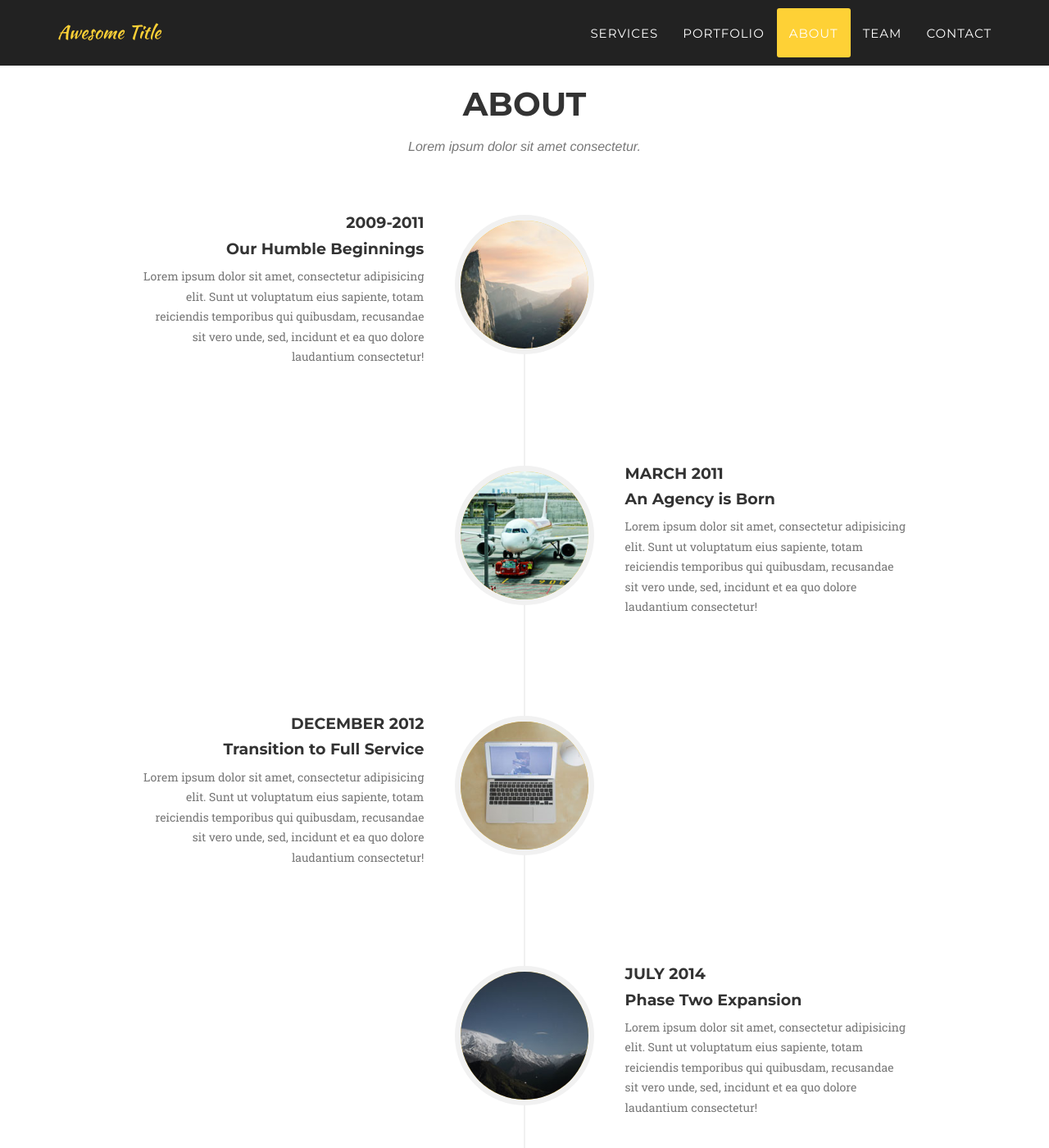
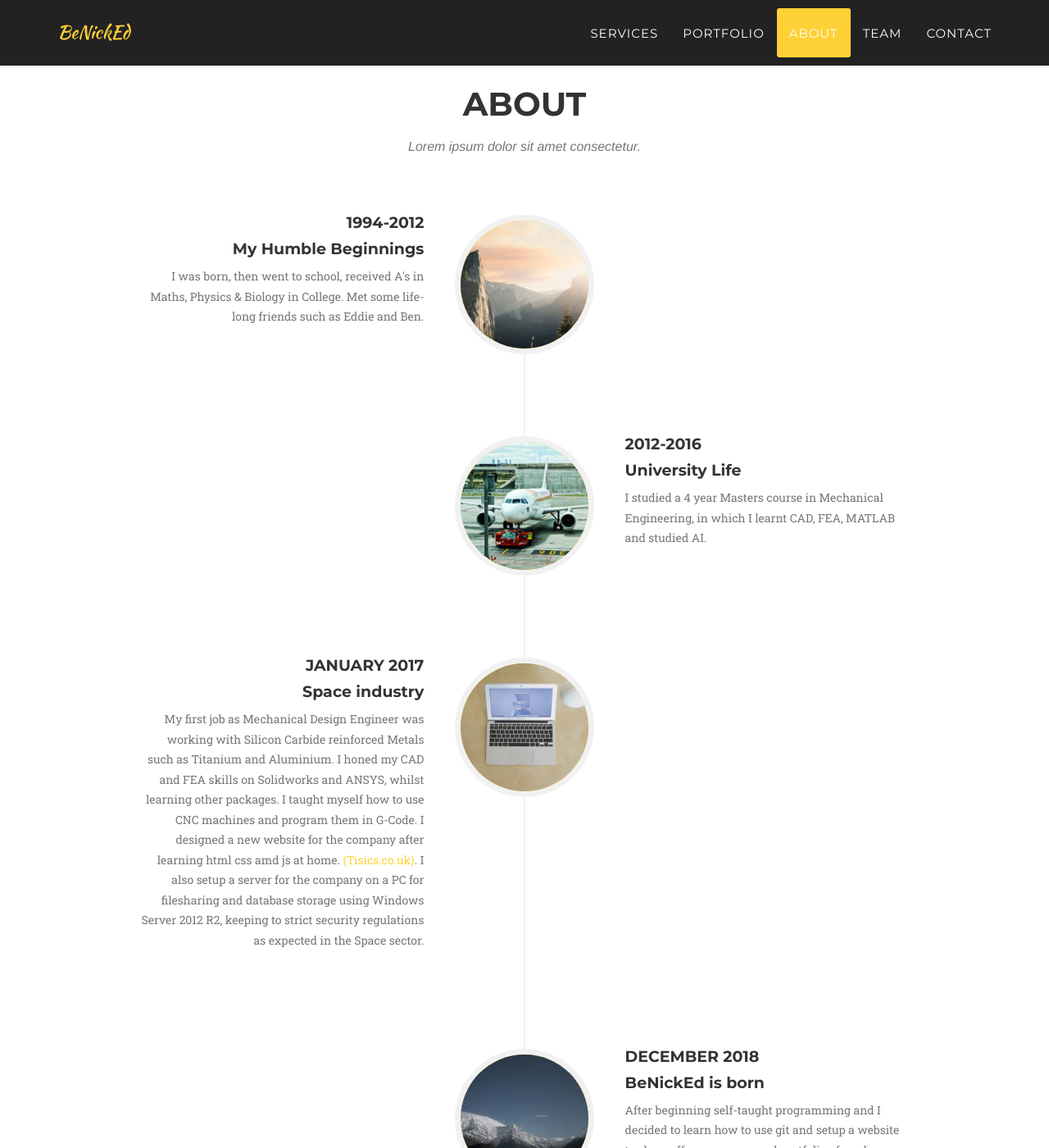
Before and after one commit to lilNickyg/NickGraham.github.io, a Jekyll site: the page built from index.html, in a window 1280 px wide and 1400 px high, scrolled down 2751 px. Shown: the whole window at 82% size. Built offline with Jekyll 4.4.1, drawn with Linux system fonts in a browser that asks for light colours; some web fonts are replaced; some of the changed text lies outside the part shown.

Commit message:
BeNickEd changes

```diff
--- a/_config.yml
+++ b/_config.yml
@@ -2,16 +2,16 @@ url: https://lilNickyg.github.io
 baseurl: /lilNickyg.github.io/
 
 # Site settings
-title: Awesome Title
-email: your-email@domain.com
-description: "Write an awesome description for your new site here. You can edit this line in _config.yml. It will appear in your document head meta (for Google search results) and in your feed.xml site description."
+title: BeNickEd
+email: ilovehearthstone@hotmail.com
+description: "BeNickEd is a nameplace for Nick's projects and business ideas. Any exciting plans ideas and projects I'm working on will be posted here."
 
 
 # Team names, titles and social links
 people:
-- name: Kay Garland
+- name: Eddie Cheung
   pic: 1
-  position: Lead Designer
+  position: Accountant
   social:
     - title: twitter
       url: #
@@ -20,9 +20,9 @@ people:
     - title: stack-overflow
       url: #
 
-- name: Larry Parker
+- name: Nick Graham
   pic: 2
-  position: Lead Marketer
+  position: CEO & Design Engineer
   social:
     - title: twitter
       url: #
@@ -31,9 +31,9 @@ people:
     - title: linkedin
       url: #
 
-- name: Diana Petersen
+- name: Ben Youell
   pic: 3
-  position: Lead Developer
+  position: Lead Marketer
   social:
     - title: twitter
       url: #
@@ -45,20 +45,20 @@ people:
 # Social networks usernames (many more available: google-plus, flickr, dribbble, pinterest, instagram, tumblr, linkedin, etc.)
 social:
   - title: twitter
-    url: http://twitter.com/jekyllrb
+    url: http://twitter.com/
   - title: facebook
     url:
   - title: stack-overflow
-    url: http://stackoverflow.com/questions/tagged/jekyll
+    url: http://stackoverflow.com/
   - title: bitbucket
-    url: http://bitbucket.org/jekyll
+    url: http://bitbucket.org/
   - title: github
-    url: http://github.com/jekyll
+    url: http://github.com/lilNickyg
 
 # Postal address (add as many lines as necessary)
 address:
   - line: 3481 Melrose Place
-  - line: Beverly Hills, CA 90210
+  - line: Bracknell, CA 90210
 
 # Build settings
 markdown: kramdown
--- a/_includes/about.html
+++ b/_includes/about.html
@@ -16,11 +16,11 @@
                             </div>
                             <div class="timeline-panel">
                                 <div class="timeline-heading">
-                                    <h4>2009-2011</h4>
-                                    <h4 class="subheading">Our Humble Beginnings</h4>
+                                    <h4>1994-2012</h4>
+                                    <h4 class="subheading">My Humble Beginnings</h4>
                                 </div>
                                 <div class="timeline-body">
-                                    <p class="text-muted">Lorem ipsum dolor sit amet, consectetur adipisicing elit. Sunt ut voluptatum eius sapiente, totam reiciendis temporibus qui quibusdam, recusandae sit vero unde, sed, incidunt et ea quo dolore laudantium consectetur!</p>
+                                    <p class="text-muted">I was born, then went to school, received A's in Maths, Physics & Biology in College. Met some life-long friends such as Eddie and Ben.</p>
                                 </div>
                             </div>
                         </li>
@@ -30,11 +30,11 @@
                             </div>
                             <div class="timeline-panel">
                                 <div class="timeline-heading">
-                                    <h4>March 2011</h4>
-                                    <h4 class="subheading">An Agency is Born</h4>
+                                    <h4>2012-2016</h4>
+                                    <h4 class="subheading">University Life</h4>
                                 </div>
                                 <div class="timeline-body">
-                                    <p class="text-muted">Lorem ipsum dolor sit amet, consectetur adipisicing elit. Sunt ut voluptatum eius sapiente, totam reiciendis temporibus qui quibusdam, recusandae sit vero unde, sed, incidunt et ea quo dolore laudantium consectetur!</p>
+                                    <p class="text-muted">I studied a 4 year Masters course in Mechanical Engineering, in which I learnt CAD, FEA, MATLAB and studied AI.</p>
                                 </div>
                             </div>
                         </li>
@@ -44,11 +44,16 @@
                             </div>
                             <div class="timeline-panel">
                                 <div class="timeline-heading">
-                                    <h4>December 2012</h4>
-                                    <h4 class="subheading">Transition to Full Service</h4>
+                                    <h4>January 2017</h4>
+                                    <h4 class="subheading">Space industry</h4>
                                 </div>
                                 <div class="timeline-body">
-                                    <p class="text-muted">Lorem ipsum dolor sit amet, consectetur adipisicing elit. Sunt ut voluptatum eius sapiente, totam reiciendis temporibus qui quibusdam, recusandae sit vero unde, sed, incidunt et ea quo dolore laudantium consectetur!</p>
+                                    <p class="text-muted">My first job as Mechanical Design Engineer was working with Silicon Carbide reinforced Metals such as Titanium and Aluminium.
+                                      I honed my CAD and FEA skills on Solidworks and ANSYS, whilst learning other packages.
+                                      I taught myself how to use CNC machines and program them in G-Code.
+                                      I designed a new website for the company after learning html css amd js at home.
+                                      <a href="https://tisics.co.uk">(Tisics.co.uk)</a>.
+                                      I also setup a server for the company on a PC for filesharing and database storage using Windows Server 2012 R2, keeping to strict security regulations as expected in the Space sector. </p>
                                 </div>
                             </div>
                         </li>
@@ -58,11 +63,11 @@
                             </div>
                             <div class="timeline-panel">
                                 <div class="timeline-heading">
-                                    <h4>July 2014</h4>
-                                    <h4 class="subheading">Phase Two Expansion</h4>
+                                    <h4>December 2018</h4>
+                                    <h4 class="subheading">BeNickEd is born</h4>
                                 </div>
                                 <div class="timeline-body">
-                                    <p class="text-muted">Lorem ipsum dolor sit amet, consectetur adipisicing elit. Sunt ut voluptatum eius sapiente, totam reiciendis temporibus qui quibusdam, recusandae sit vero unde, sed, incidunt et ea quo dolore laudantium consectetur!</p>
+                                    <p class="text-muted">After beginning self-taught programming and I decided to learn how to use git and setup a website to show off my progress and portfolio of work.</p>
                                 </div>
                             </div>
                         </li>
```
